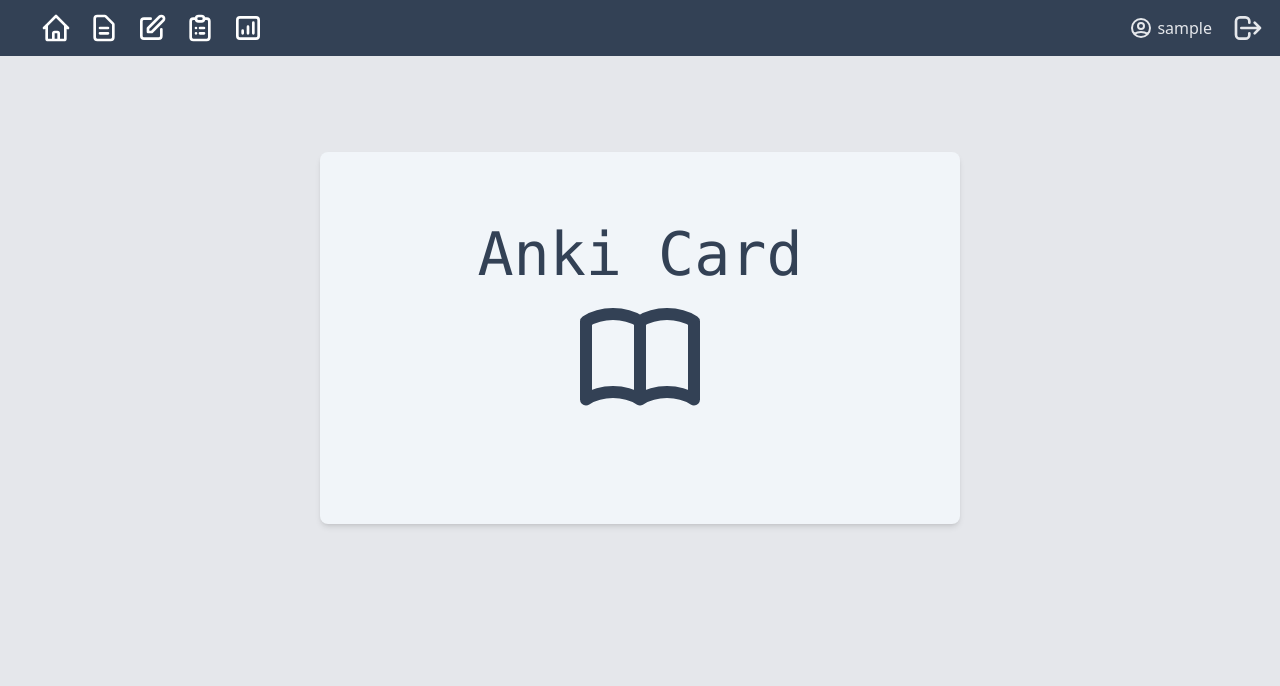
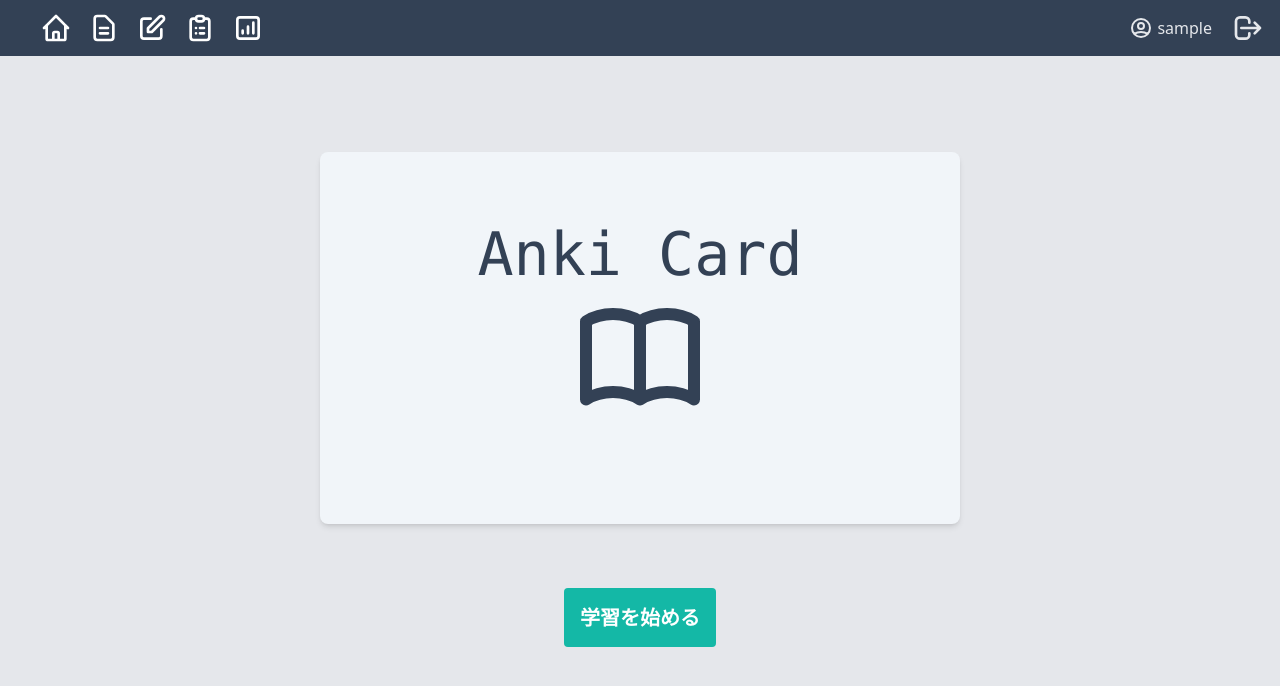
Before and after one commit to hiro7392/Ankicard_client, a React (Create React App) app: page / in a window 1280 px wide. Shown: the top 686 px of the page. Built offline with nearby package versions, Linux system fonts and the light colour scheme; sample sign-in values are in the browser's storage.

Commit message:
ホーム画面にボタンを追加

```diff
--- a/src/components/pages/HomePage.tsx
+++ b/src/components/pages/HomePage.tsx
@@ -1,13 +1,21 @@
+import { Link } from "react-router-dom"
 import { AppTitle } from "../atoms/AppTitle"
 import {Header} from "../templates/Header"
 export const HomePage=()=>{
     return(
         <>
         <Header/>
-        <div className="flex bg-slate-100 shadow-md rounded-lg w-1/2  mx-auto px-8 pt-6 pb-24 mb-4 mt-24 flex-col font-mono">
+        <div className="flex bg-slate-100 shadow-md rounded-lg w-1/2  mx-auto px-8 pt-6 pb-24 mb-20 mt-24 flex-col font-mono">
             <AppTitle/>
         </div>
 
+        <Link
+            className="text-xl my-8 py-4 px-4  bg-teal-500 hover:bg-teal-700 text-white font-bold rounded"
+
+            to="/cards"
+        >
+            学習を始める
+        </Link>
         </>
     )
 }
```
